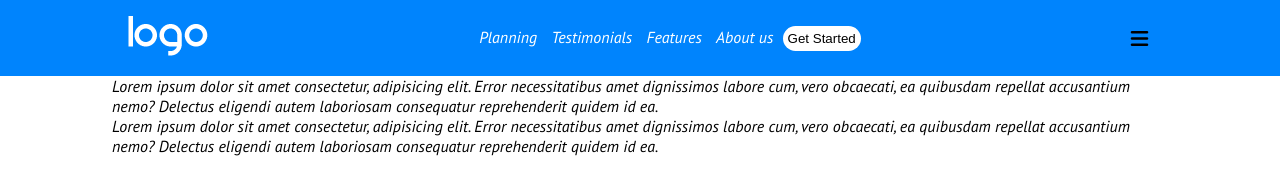
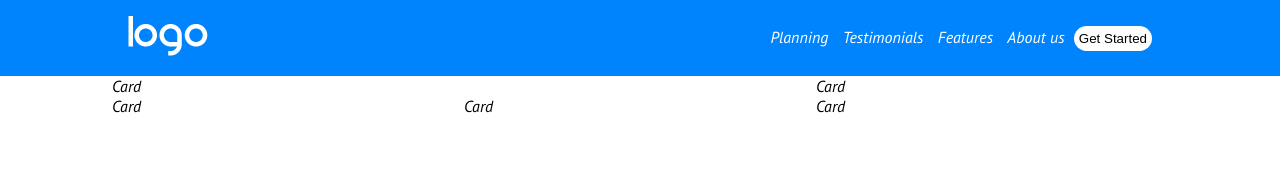
Before and after one commit to marcocentonze/htmlcss-responsive-layout, a plain HTML site: page index.html in a window 1280 px wide. Drawn offline with Linux system fonts and the light colour scheme.

Commit message:
add responsive header + structure 1 section

```diff
--- a/index.html
+++ b/index.html
@@ -40,18 +40,48 @@
 
         <main id="site_main">
 
-            <div class="container">
-                <div class="row">
-                    <div class="col-12 col-md-8">
-                            Lorem ipsum dolor sit amet consectetur, adipisicing elit. Error necessitatibus amet dignissimos labore cum, vero obcaecati, ea quibusdam repellat accusantium nemo? Delectus eligendi autem laboriosam consequatur reprehenderit quidem id ea.
+            <section id="services">
+
+                <div class="container">
+
+                    <div class="row">
+
+                        <div class="col col-md-8">
+                            <div class="card">Card</div>
+
+                        </div>
+
+
+                        <div class="col col-md-4">
+                            <div class="card">Card</div>
+
+                        </div>
+
+
+                        <div class="col col-md-4">
+                            <div class="card">Card</div>
+
+                        </div>
+
+
+                        <div class="col col-md-4">
+                            <div class="card">Card</div>
+
+                        </div>
+
+
+                        <div class="col col-md-4">
+                            <div class="card">Card</div>
+
+                        </div>
+
+
                     </div>
-                    <div class="col-12 col-md-4 d-none d-lg-block">
-                        Lorem ipsum dolor sit amet consectetur, adipisicing elit. Error necessitatibus amet dignissimos labore cum, vero
-                        obcaecati, ea quibusdam repellat accusantium nemo? Delectus eligendi autem laboriosam consequatur reprehenderit quidem
-                        id ea.
-                    </div>
+
                 </div>
-            </div>
+
+
+            </section>
 
     </main>
 
--- a/style.css
+++ b/style.css
@@ -47,6 +47,9 @@ body{
   .d_block {
     display: block;
   }
+  .col{
+    width: 100%;
+  }
 
 /*
 [class^='col-']
@@ -69,17 +72,12 @@ body{
 	width: calc(100% / 12 * 8);
 }
 
-.col-12
-{
-	width: 100%;
-}
 
-.d-none
-{
-	display: none;
-}*/
 
-/* Moibile First */
+
+/* INIZIO HEADER */
+
+/*********** Mobile First ***********/
 header
 {
 	background-color:var(--primary-header);
@@ -92,13 +90,37 @@ header nav
 	align-items: center;
 	padding: 1rem 0;
 }
-/*
-header nav > .desktop_menu
-{
+.desktop_menu {
   display: none;
-}*/
+}
 
-/* Desktop */
+
+/* Tablet media query */
+
+@media screen and (min-width: 768px) {
+
+  .col-md-4 {
+      width: calc(100% / 12 * 4);
+  }
+
+  .col-md-8 {
+      width: calc(100% / 12 * 8);
+  }
+}
+
+
+/* Desktop media query */
+
+@media screen and (min-width: 1200px) {
+
+  .mobile_menu {
+      display: none;
+  }
+
+  .desktop_menu {
+      display: block;
+  }
+
   .desktop_menu>a,button{
     padding:0 5px;
     }
@@ -106,9 +128,11 @@ padding:0 5px;
         text-decoration: none;
         color: white;
     }
+
   .desktop_menu>button{
     border-radius: 15px;
     padding:5px;
     background-color: white;
     border:none;
     }
+}
```
Lines whose indentation alone changed are shown as unchanged.
